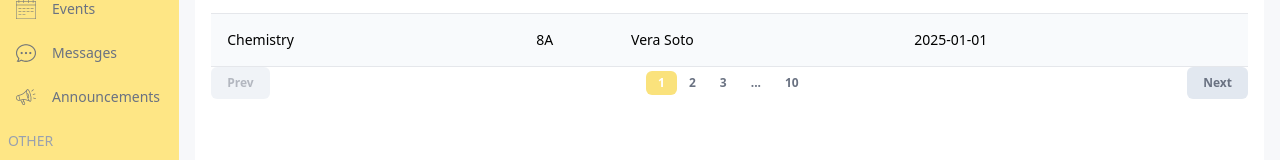
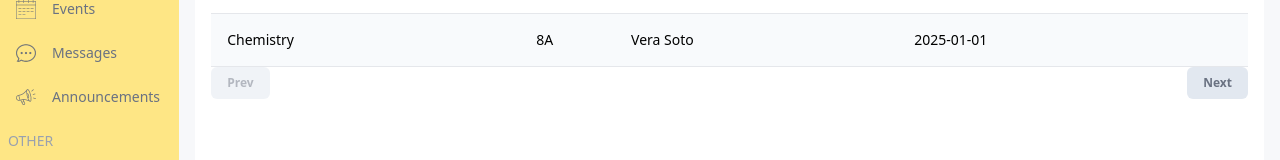
Before and after one commit to maufdev09/school_dashboard, a Next.js app: page /list/exams in a window 1280 px wide. Shown: the part 619-779 px from the top of the page. Built offline with nearby package versions, Linux system fonts and the light colour scheme.

Commit message:
feat: implement dynamic pagination with page navigation functionality

```diff
--- a/app/components/Pagination.tsx
+++ b/app/components/Pagination.tsx
@@ -1,4 +1,8 @@
+"use client";
+
 import React from "react";
+import { ItemPerPage } from "../lib/settings";
+import { useRouter } from "next/navigation";
 
 const Pagination = ({
   count,
@@ -7,8 +11,13 @@ const Pagination = ({
   count: number;
   pageNumber: number;
 }) => {
-  console.log(count, pageNumber);
+  const router = useRouter();
+  const changePage = (newpage: number) => {
+    const queryParams = new URLSearchParams(window.location.search);
+    queryParams.set("page", newpage.toString());
 
+    router.push(`${window.location.pathname}?${queryParams}`);
+  };
   return (
     <div className="flex items-center gap-2 justify-between  text-gray-500">
       <button
@@ -18,13 +27,19 @@ const Pagination = ({
         Prev
       </button>
       <div className="text-xs font-semibold">
-        <button className="px-3 py-1 rounded-md bg-lamaYellow text-white">
-          1
-        </button>
-        <button className="px-3 py-1 rounded-md hover:bg-gray-300">2</button>
-        <button className="px-3 py-1 rounded-md hover:bg-gray-300">3</button>
-        <span className="px-3 py-1">...</span>
-        <button className="px-3 py-1 rounded-md hover:bg-gray-300">10</button>
+        {Array.from(
+          { length: Math.ceil(count / ItemPerPage) },
+
+          (_, index) => (
+            <button
+              onClick={() => changePage(index + 1)}
+              key={index + 1}
+              className={`px-3 py-1 rounded-md ${pageNumber === index + 1 ? "bg-lamaYellow text-white" : "bg-slate-200 text-gray-500"} hover:bg-gray-300`}
+            >
+              {index + 1}
+            </button>
+          ),
+        )}
       </div>
 
       <button className="py-2 px-4 rounded-md bg-slate-200 text-xs font-semibold hover:bg-gray-300 disabled:opacity-50 disabled:cursor-not-allowed">
```
